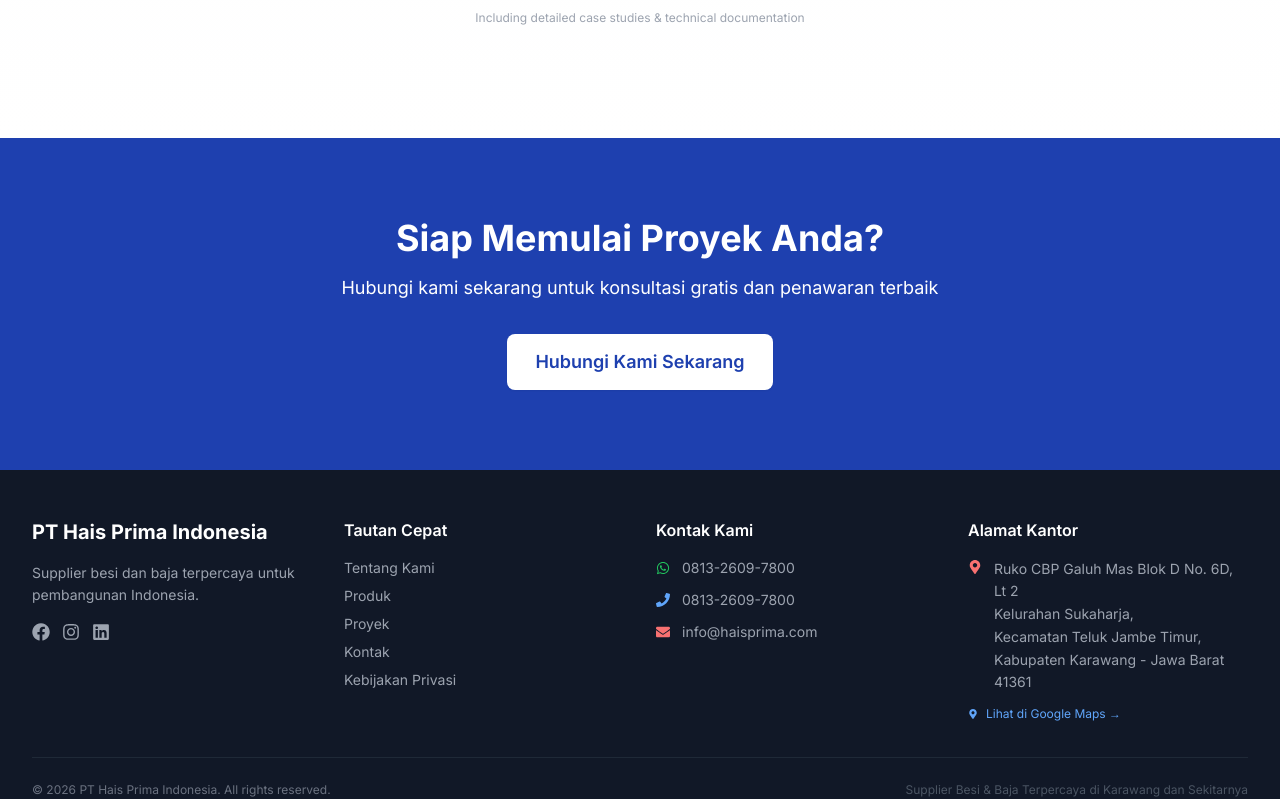
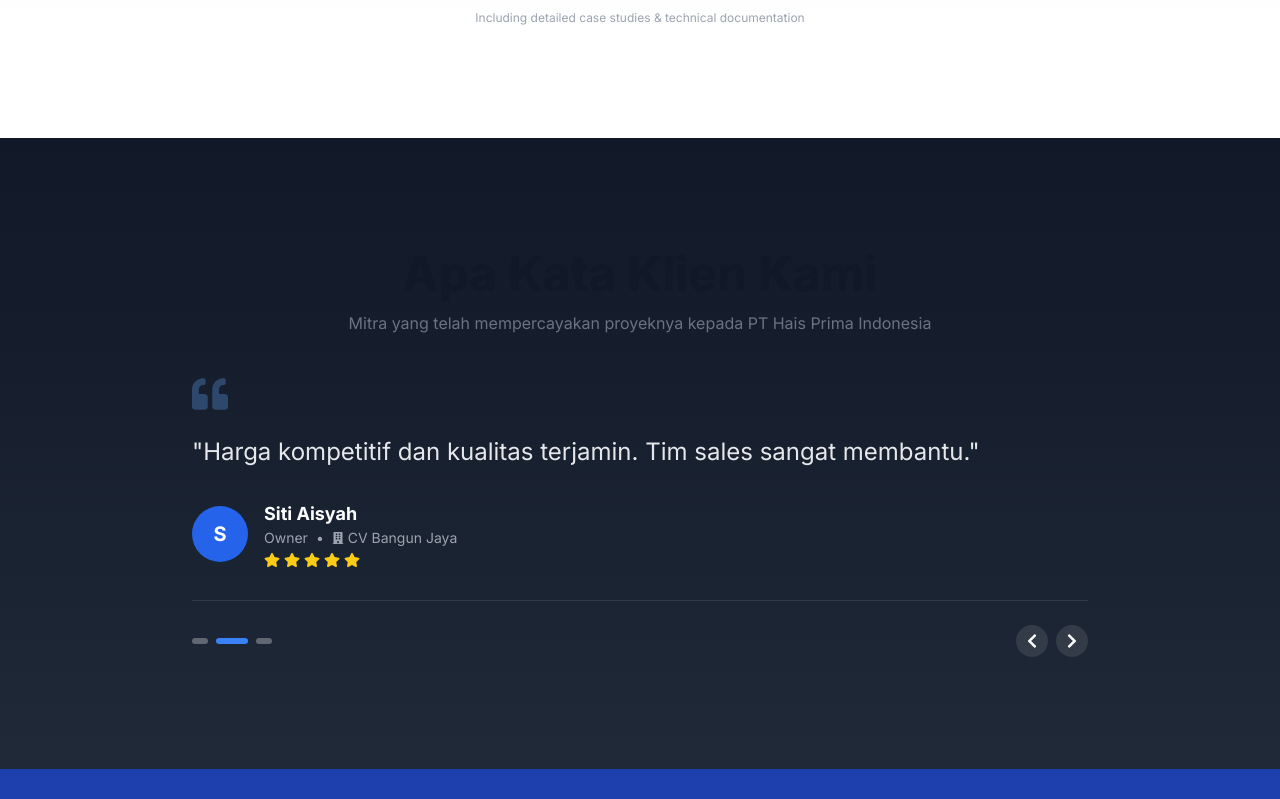
Before and after one commit to herlan-syihabudin/hais-prima-indonesia, a Next.js app: page / in a window 1280 px wide. Shown: the part 6741-7540 px from the top of the page. Built offline with nearby package versions, Linux system fonts and the light colour scheme.

Commit message:
Add TestimonialSection to Home component

```diff
--- a/app/page.tsx
+++ b/app/page.tsx
@@ -7,6 +7,7 @@ import BusinessLines from "@/components/home/BusinessLines";
 import ProductHighlights from "@/components/home/ProductHighlights";
 import WhyChooseUs from "@/components/home/WhyChooseUs";
 import ProjectPreview from "@/components/home/ProjectPreview";
+import TestimonialSection from "@/components/home/TestimonialSection";
 import CTASection from "@/components/home/CTASection";
 
 export default function Home() {
@@ -18,6 +19,7 @@ export default function Home() {
       <ProductHighlights />
       <WhyChooseUs />
       <ProjectPreview />
+      <TestimonialSection />
       <CTASection />
     </>
   );
```
